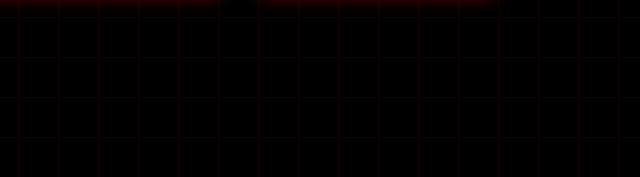
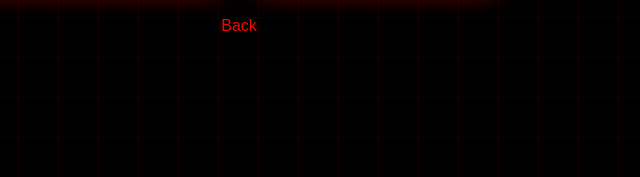
Before and after one commit to NOVA-MD-OFC/6-Frame-Films-Website-, a plain HTML site: page team.html in a window 1280 px wide. Shown: the part 623-800 px from the top of the page, 401-1041 px from the left. Drawn offline with Linux system fonts and the light colour scheme.

Commit message:
Update team.html

```diff
--- a/team.html
+++ b/team.html
@@ -11,16 +11,21 @@
       box-sizing: border-box;
     }
 
+    html, body {
+      height: 100%;
+      font-family: Arial, sans-serif;
+      color: white;
+    }
+
     body {
-      min-height: 100vh;
+      display: flex;
+      flex-direction: column;
       background-color: #000;
       background-image:
         repeating-linear-gradient(0deg, transparent, transparent 39px, rgba(255, 0, 0, 0.15) 40px),
         repeating-linear-gradient(90deg, transparent, transparent 39px, rgba(255, 0, 0, 0.15) 40px);
       background-size: 40px 40px;
       animation: moveGrid 10s linear infinite;
-      font-family: Arial, sans-serif;
-      color: white;
       padding: 20px;
     }
 
@@ -95,6 +100,28 @@
       background: red;
       color: black;
     }
+
+    .back-btn-wrapper {
+      text-align: center;
+      margin-top: 20px;
+    }
+
+    .back-btn {
+      padding: 10px 20px;
+      font-size: 1rem;
+      color: red;
+      border: none; /* 🔴 Border removed */
+      border-radius: 25px;
+      background: transparent;
+      text-decoration: none;
+      transition: 0.3s;
+      cursor: pointer;
+    }
+
+    .back-btn:hover {
+      background: red;
+      color: black;
+    }
   </style>
 </head>
 <body>
@@ -145,5 +172,9 @@
     </div>
   </div>
 
+  <div class="back-btn-wrapper">
+    <a href="index.html" class="back-btn">Back</a>
+  </div>
+
 </body>
 </html>
```
